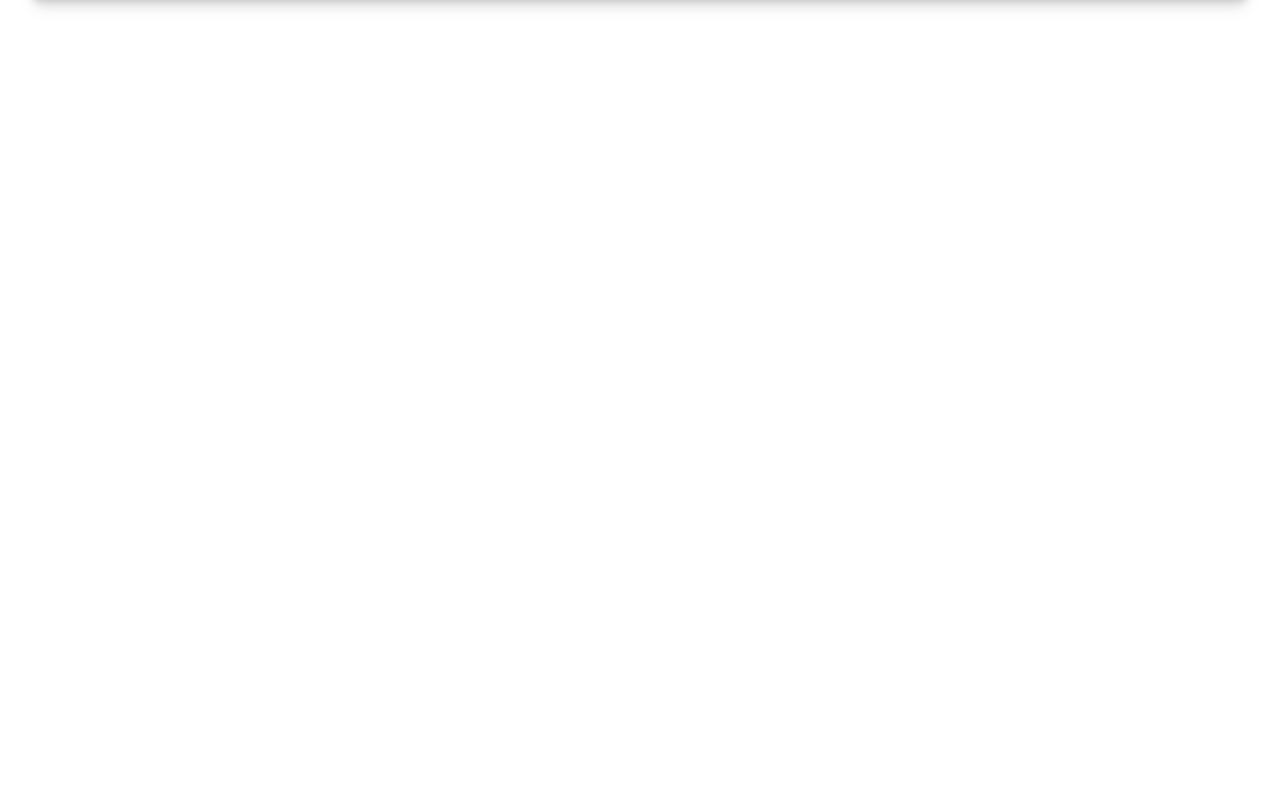
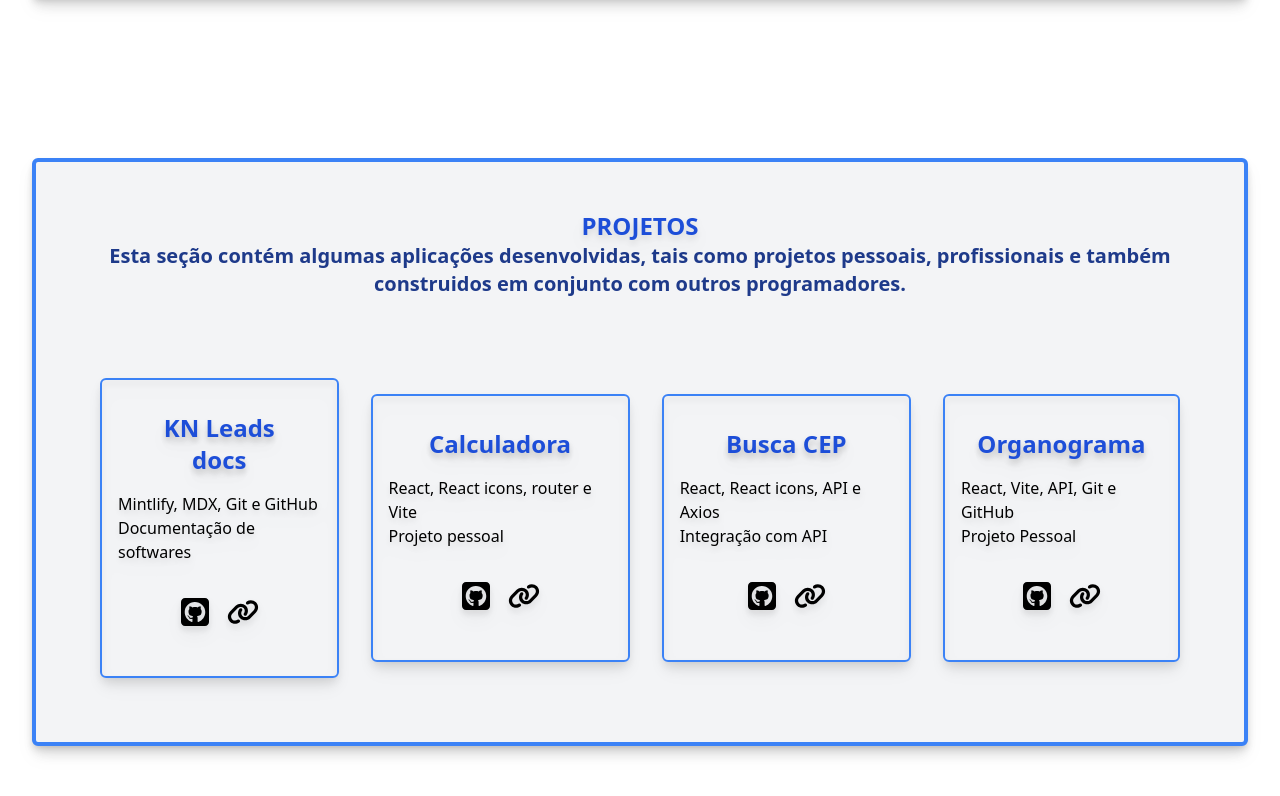
Before and after one commit to wesley-silv/Portfolio-React-JS, a React (Vite) app: page / in a window 1280 px wide. Shown: the part 3070-3866 px from the top of the page. Before the commit the page ends 3132 px from the top, so only its background shows below. Built offline with nearby package versions, Linux system fonts and the light colour scheme.

Commit message:
Show the section projects.

```diff
--- a/src/App.jsx
+++ b/src/App.jsx
@@ -28,7 +28,7 @@ const words = ['Olá, o meu nome é Wesley Silva!', 'Eu Sou Desenvolvedor Web Fr
       <CodeSample letters={writing} time={viewLettersTime}/>
       <Stack />
       <Tools />
-      {/* <Projects /> */}
+      <Projects />
     </div>
   )
 }
--- a/src/components/projects.jsx
+++ b/src/components/projects.jsx
@@ -1,4 +1,5 @@
-import { FaGithub, FaHardDrive, FaLink} from 'react-icons/fa6'
+import { FaSquareGithub, FaLink} from 'react-icons/fa6'
+
 
 export const Projects = () => {
   return (
@@ -14,7 +15,7 @@ export const Projects = () => {
           <h2 className="m-4 text-blue-700 text-2xl text-center font-bold drop-shadow-lg">
             KN Leads docs
           </h2>
-          <img src="" alt="imagem do projeto" />
+
           <p>
             Mintlify, MDX, Git e GitHub
           </p>
@@ -23,7 +24,7 @@ export const Projects = () => {
           </p>
           <ul className='flex gap-4 justify-center m-4 p-4'>
             <li><a href="https://github.com/judsonjuniorr/knleads-docs" target="blank">
-              <FaGithub className='size-8 hover:cursor-pointer hover:fill-red-500'/>
+              <FaSquareGithub className='size-8 hover:cursor-pointer hover:fill-red-500'/>
             </a>
             </li>
             <li>
@@ -37,7 +38,7 @@ export const Projects = () => {
         <h2 className="m-4 text-blue-700 text-2xl text-center font-bold drop-shadow-lg">
             Calculadora
           </h2>
-          <img src="" alt="imagem do projeto" />
+
           <p>
             React, React icons, router e Vite
           </p>
@@ -47,7 +48,7 @@ export const Projects = () => {
           <ul className='flex gap-4 justify-center m-4 p-4'>
             <li>
               <a href="https://github.com/wesley-silv/Calculator-React-JS" target="blank">
-                <FaGithub className='size-8 hover:cursor-pointer hover:fill-red-500'/>
+                <FaSquareGithub className='size-8 hover:cursor-pointer hover:fill-red-500'/>
               </a>
             </li>
             <li>
@@ -61,7 +62,7 @@ export const Projects = () => {
         <h2 className="m-4 text-blue-700 text-2xl text-center font-bold drop-shadow-lg">
             Busca CEP
           </h2>
-          <img src="" alt="imagem do projeto" />
+
           <p>
             React, React icons, API e Axios
           </p>
@@ -71,7 +72,7 @@ export const Projects = () => {
           <ul className='flex gap-4 justify-center m-4 p-4'>
             <li>
               <a href="https://github.com/wesley-silv/Search-CEP-React-JS" target="blank">
-                <FaGithub className='size-8 hover:cursor-pointer hover:fill-red-500'/>
+                <FaSquareGithub className='size-8 hover:cursor-pointer hover:fill-red-500'/>
               </a>
             </li>
             <li>
@@ -82,10 +83,35 @@ export const Projects = () => {
           </ul>
         </article>
         <article className='m-4 p-4 widht-auto rounded-md shadow-lg drop-shadow-lg border-solid border-2 border-blue-500 hover:bg-blue-200'>
+          <h2 className="m-4 text-blue-700 text-2xl text-center font-bold drop-shadow-lg">
+            Organograma
+          </h2>
+          <p>
+            React, Vite, API, Git e GitHub
+          </p>
+          <p>
+            Projeto Pessoal
+          </p>
+          <ul className='flex gap-4 justify-center m-4 p-4'>
+            <li>
+              <a href="https://github.com/wesley-silv/Organogram-React-JS" target="blank">
+                <FaSquareGithub className='size-8 hover:cursor-pointer hover:fill-red-500'/>
+              </a>
+            </li>
+            <li>
+              <a href="https://react-app-organo-ct1x-d9922o0b5-wesley-silv.vercel.app/" target='blank'>
+                <FaLink className='size-8 hover:cursor-pointer hover:fill-red-500'/>
+              </a>
+            </li>
+          </ul>
+        </article>
+      </section>
+      {/* <section className='flex flex-row max-lg:flex-col justify-between items-center'>
+         <article className='m-4 p-4 widht-auto rounded-md shadow-lg drop-shadow-lg border-solid border-2 border-blue-500 hover:bg-blue-200'>
         <h2 className="m-4 text-blue-700 text-2xl text-center font-bold drop-shadow-lg">
             KN Leads docs
           </h2>
-          <img src="" alt="imagem do projeto" />
+
           <p>
             Criando com Mintlify
           </p>
@@ -94,31 +120,7 @@ export const Projects = () => {
           </p>
           <ul className='flex gap-4 justify-center m-4 p-4'>
             <li><a href="https://github.com/judsonjuniorr/knleads-docs" target="blank"></a>
-              <FaGithub className='size-8 hover:cursor-pointer hover:fill-red-500'/>
-            </li>
-            <li>
-              <a href="https://docs.knleads.com/starting/introduction" target='blank'>
-                <FaLink className='size-8 hover:cursor-pointer hover:fill-red-500'/>
-              </a>
-            </li>
-          </ul>
-        </article>
-      </section>
-      <section className='flex flex-row max-lg:flex-col justify-between items-center'>
-        <article className='m-4 p-4 widht-auto rounded-md shadow-lg drop-shadow-lg border-solid border-2 border-blue-500 hover:bg-blue-200'>
-        <h2 className="m-4 text-blue-700 text-2xl text-center font-bold drop-shadow-lg">
-            KN Leads docs
-          </h2>
-          <img src="" alt="imagem do projeto" />
-          <p>
-            Criando com Mintlify
-          </p>
-          <p>
-            Documentação de softwares
-          </p>
-          <ul className='flex gap-4 justify-center m-4 p-4'>
-            <li><a href="https://github.com/judsonjuniorr/knleads-docs" target="blank"></a>
-              <FaGithub className='size-8 hover:cursor-pointer hover:fill-red-500'/>
+              <FaSquareGithub className='size-8 hover:cursor-pointer hover:fill-red-500'/>
             </li>
             <li>
               <a href="https://docs.knleads.com/starting/introduction" target='blank'>
@@ -140,7 +142,7 @@ export const Projects = () => {
           </p>
           <ul className='flex gap-4 justify-center m-4 p-4'>
             <li><a href="https://github.com/judsonjuniorr/knleads-docs" target="blank"></a>
-              <FaGithub className='size-8 hover:cursor-pointer hover:fill-red-500'/>
+              <FaSquareGithub className='size-8 hover:cursor-pointer hover:fill-red-500'/>
             </li>
             <li>
               <a href="https://docs.knleads.com/starting/introduction" target='blank'>
@@ -162,7 +164,7 @@ export const Projects = () => {
           </p>
           <ul className='flex gap-4 justify-center m-4 p-4'>
             <li><a href="https://github.com/judsonjuniorr/knleads-docs" target="blank"></a>
-              <FaGithub className='size-8 hover:cursor-pointer hover:fill-red-500'/>
+              <FaSquareGithub className='size-8 hover:cursor-pointer hover:fill-red-500'/>
             </li>
             <li>
               <a href="https://docs.knleads.com/starting/introduction" target='blank'>
@@ -184,7 +186,7 @@ export const Projects = () => {
           </p>
           <ul className='flex gap-4 justify-center m-4 p-4'>
             <li><a href="https://github.com/judsonjuniorr/knleads-docs" target="blank"></a>
-              <FaGithub className='size-8 hover:cursor-pointer hover:fill-red-500'/>
+              <FaSquareGithub className='size-8 hover:cursor-pointer hover:fill-red-500'/>
             </li>
             <li>
               <a href="https://docs.knleads.com/starting/introduction" target='blank'>
@@ -193,7 +195,7 @@ export const Projects = () => {
             </li>
           </ul>
         </article>
-      </section>
+      </section> */}
     </div>
   )
 }
```
